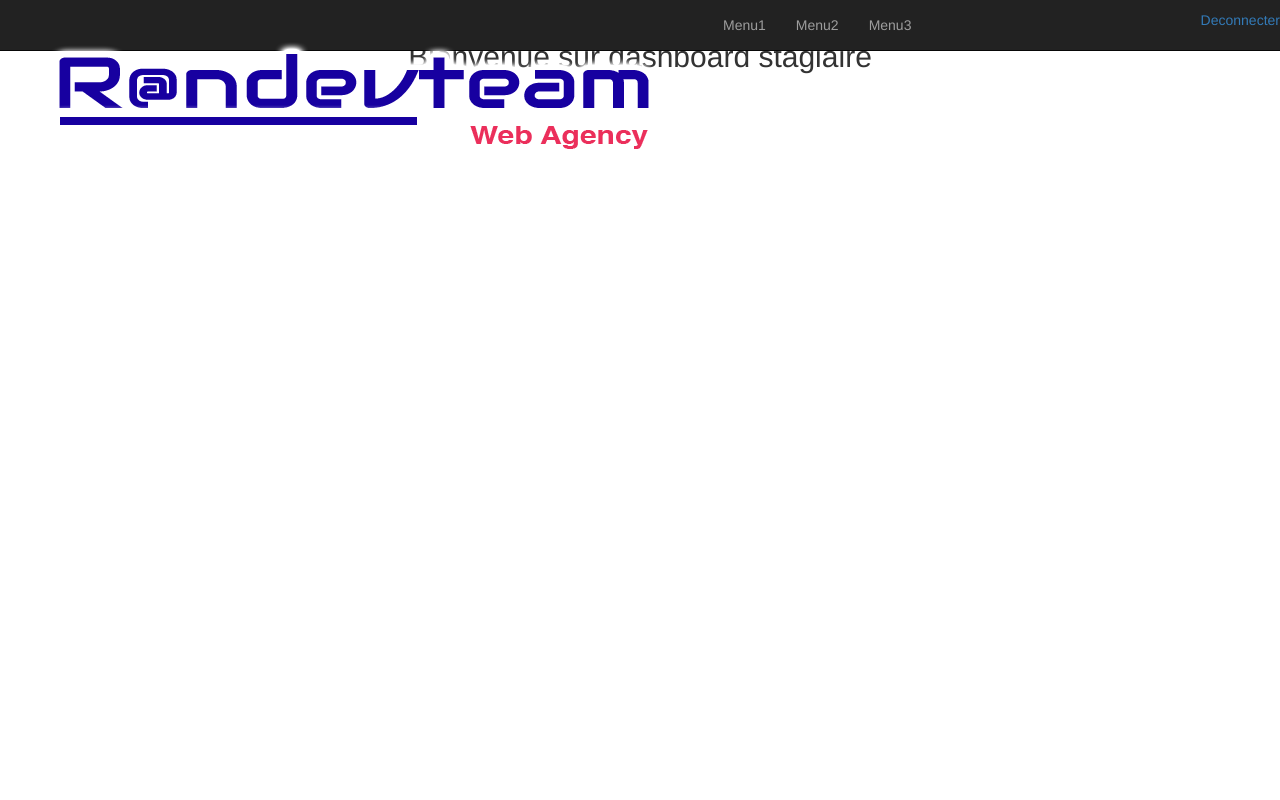
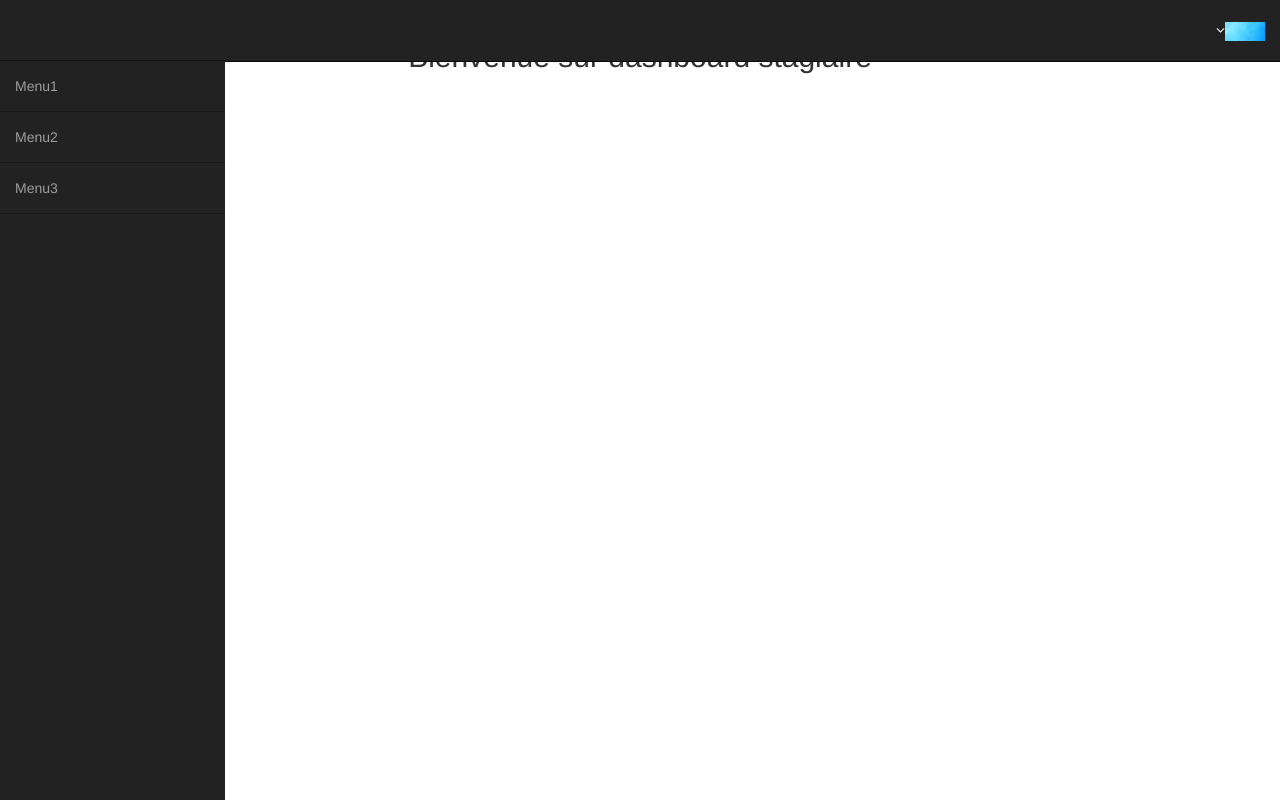
Before and after one commit to henryRoby/memoire, a PHP site: page /memoire/vue/Dashboard.propre_stagiaire.php in a window 1280 px wide. Run offline with PHP 8.4, Linux system fonts and the light colour scheme; some libraries are stand-ins or nearby versions.

Commit message:
liste stagiaire dash

```diff
--- a/vue/Dashboard.propre_stagiaire.php
+++ b/vue/Dashboard.propre_stagiaire.php
@@ -10,16 +10,151 @@
     <meta name="viewport" content="width=device-width, initial-scale=1.0">
     <title>Office stagiaire</title>
 </head>
-
 <link href="//maxcdn.bootstrapcdn.com/bootstrap/3.3.0/css/bootstrap.min.css" rel="stylesheet" id="bootstrap-css">
 
 <script src="//maxcdn.bootstrapcdn.com/bootstrap/3.3.0/js/bootstrap.min.js"></script>
 <script src="//code.jquery.com/jquery-1.11.1.min.js"></script>
 <!------ Include the above in your HEAD tag ---------->
+<style>
+     @import url('https://maxcdn.bootstrapcdn.com/font-awesome/4.3.0/css/font-awesome.min.css');
+
+
+#wrapper {
+    padding-left: 0;
+}
+
+#page-wrapper {
+    width: 100%;
+    padding: 0;
+    background-color: #fff;
+}
+
+@media(min-width:768px) {
+
+
+    #page-wrapper {
+        padding: 22px 10px;
+    }
+}
+
+/* Top Navigation */
+
+.top-nav {
+    padding: 0 15px;
+}
+
+.top-nav>li {
+    display: inline-block;
+    float: left;
+}
+
+.top-nav>li>a {
+    padding-top: 20px;
+    padding-bottom: 20px;
+    line-height: 20px;
+    color: #fff;
+}
+
+.top-nav>li>a:hover,
+.top-nav>li>a:focus,
+.top-nav>.open>a,
+.top-nav>.open>a:hover,
+.top-nav>.open>a:focus {
+    color: #fff;
+    background-color: #1a242f;
+}
+
+.top-nav>.open>.dropdown-menu {
+    float: left;
+    position: absolute;
+    margin-top: 0;
+    /*border: 1px solid rgba(0,0,0,.15);*/
+    border-top-left-radius: 0;
+    border-top-right-radius: 0;
+    background-color: #fff;
+    -webkit-box-shadow: 0 6px 12px rgba(0,0,0,.175);
+    box-shadow: 0 6px 12px rgba(0,0,0,.175);
+}
+
+.top-nav>.open>.dropdown-menu>li>a {
+    white-space: normal;
+}
+
+/* Side Navigation */
+
+@media(min-width:768px) {
+    .side-nav {
+        position: fixed;
+        top: 60px;
+        left: 225px;
+        width: 225px;
+        margin-left: -225px;
+        border: none;
+        border-radius: 0;
+        border-top: 1px rgba(0,0,0,.5) solid;
+        overflow-y: auto;
+        background-color: #222;
+        /*background-color: #5A6B7D;*/
+        bottom: 0;
+        overflow-x: hidden;
+        padding-bottom: 40px;
+    }
+
+    .side-nav>li>a {
+        width: 225px;
+        border-bottom: 1px rgba(0,0,0,.3) solid;
+    }
+
+    .side-nav li a:hover,
+    .side-nav li a:focus {
+        outline: none;
+        background-color: #1a242f !important;
+    }
+}
+
+.side-nav>li>ul {
+    padding: 0;
+    border-bottom: 1px rgba(0,0,0,.3) solid;
+}
+
+
+
+.side-nav>li>ul>li>a:hover {
+    color: #fff;
+}
+
+.navbar .nav > li > a > .label {
+
+  border-radius: 50%;
+  position: absolute;
+  top: 14px;
+  right: 6px;
+  font-size: 10px;
+  font-weight: normal;
+  min-width: 15px;
+  min-height: 15px;
+  line-height: 1.0em;
+  text-align: center;
+  padding: 2px;
+}
+
+.navbar .nav > li > a:hover > .label {
+  top: 10px;
+}
+
+.navbar-brand {
+    padding: 5px 15px;
+}
+    #imagestagiaire {
+        width : 40px;
+    }
+    body {
+   overflow-x: hidden;
+}
+</style>
+
 <body>
 
-
-<div id="throbber" style="display:none; min-height:120px;"></div>
 <div id="noty-holder"></div>
 <div id="wrapper">
     <!-- Navigation -->
@@ -32,19 +167,16 @@
                 <span class="icon-bar"></span>
                 <span class="icon-bar"></span>
             </button>
-            <a class="navbar-brand" href="https://bryanrojasq.wordpress.com">
-                <img id="logo" src="../images/randev.png" alt="">
-            </a>
+
         </div>
         <!-- Top Menu Items -->
         <ul class="nav navbar-right top-nav">
             <li class="dropdown">
-                <a href="Stagiaire.deconnecte.php" class="dropdown-toggle" data-toggle="dropdown">Deconnecter<b class="fa fa-angle-down"></b></a>
+                <a href="Stagiaire.deconnecte.php" class="dropdown-toggle" data-toggle="dropdown"><b class="fa fa-angle-down"></b><img src="../images/fond.jpg" id="imagestagiaire" alt=""></a>
                 <ul class="dropdown-menu">
-                    <li><a href="#"><i class="fa fa-fw fa-user"></i> Edit Profile</a></li>
-                    <li><a href="#"><i class="fa fa-fw fa-cog"></i> Change Password</a></li>
-                    <li class="divider"></li>
-                    <li><a href="#"><i class="fa fa-fw fa-power-off"></i> Logout</a></li>
+                    <li><a href="#"><i class="fa fa-fw fa-user"></i> Profile</a></li>
+
+                    <li><a href="#"><i class="fa fa-fw fa-power-off" ></i> Déconnecter</a></li>
                 </ul>
             </li>
         </ul>
```
Also changed, not shown: vue/Tache.unique.categ.php (+36 -25 lines), vue/Tache.vue.afficher.php (+5 -4 lines).
